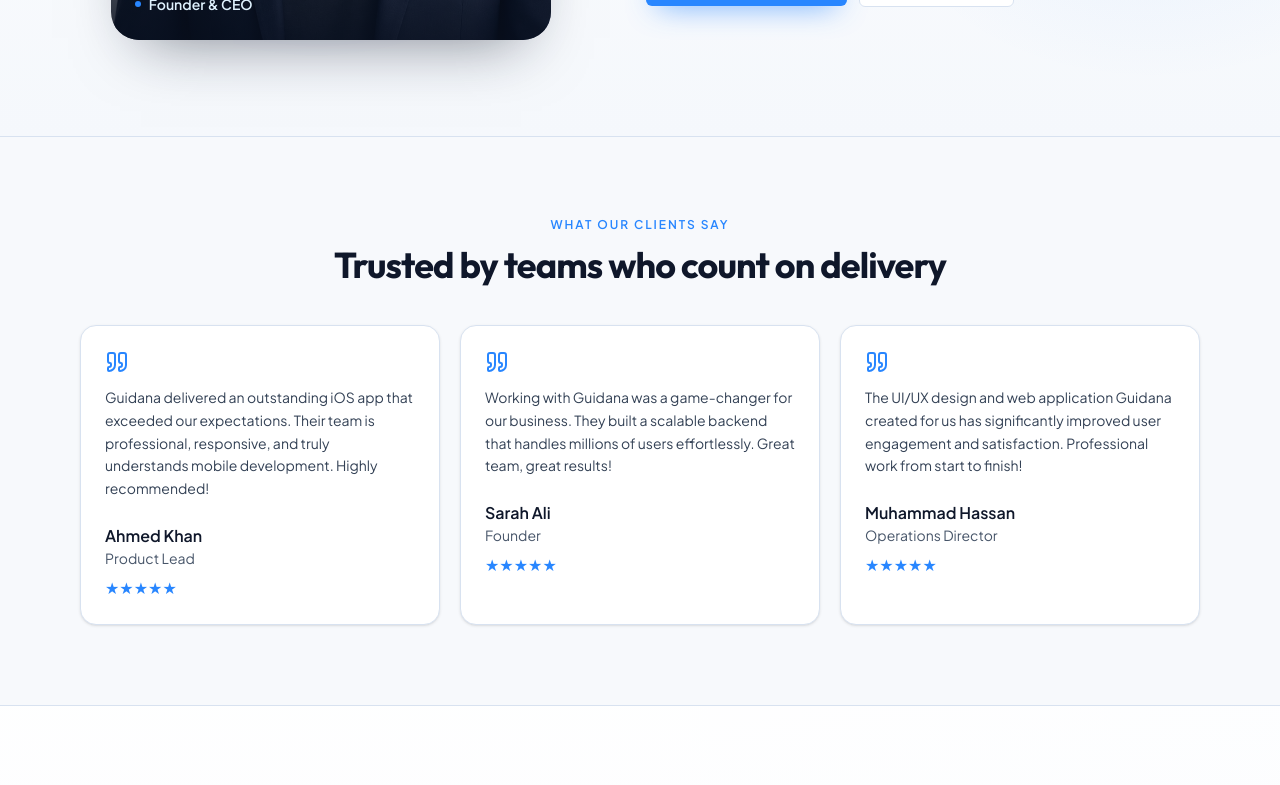
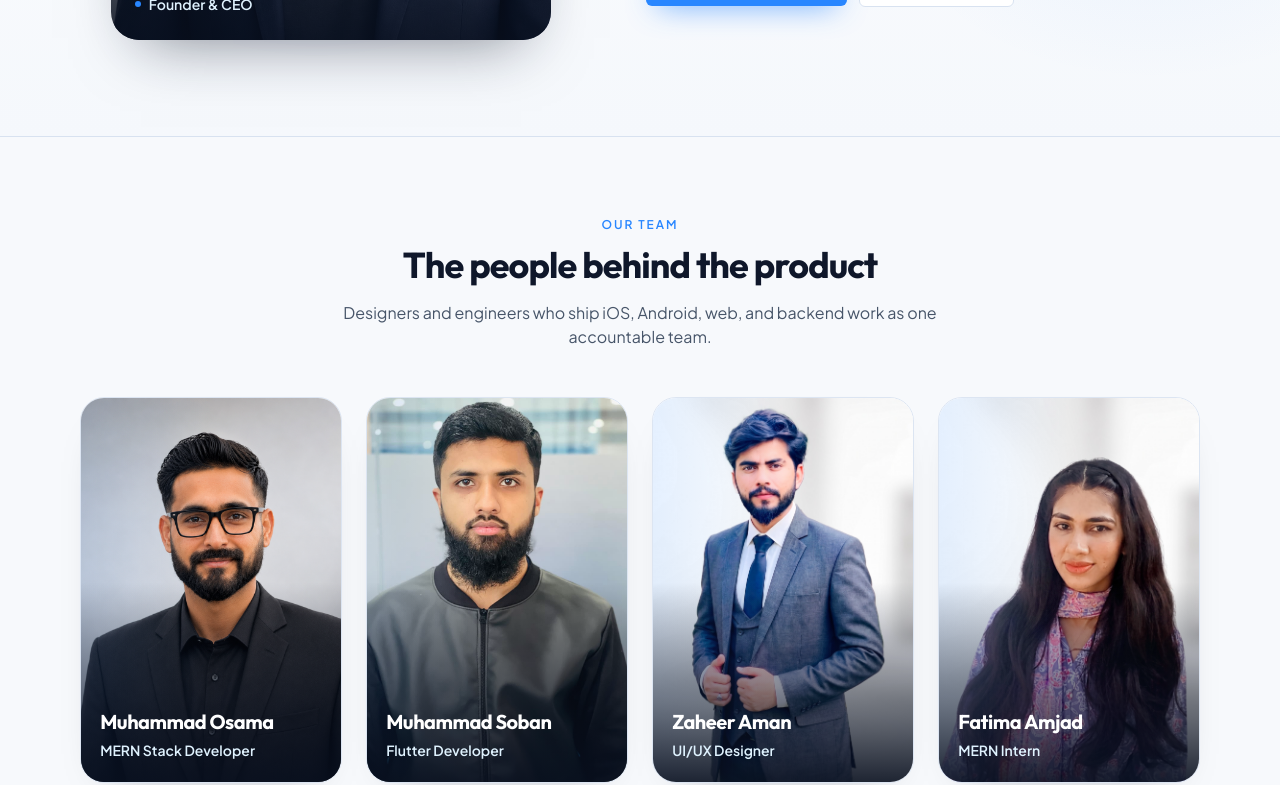
Before and after one commit to guidanatechnologies/Guidana.Online, a Next.js app: page / in a window 1280 px wide. Shown: the part 7160-7945 px from the top of the page. Built offline with nearby package versions, Linux system fonts and the light colour scheme; no server answers.

Commit message:
Remove unused team photos and add team member details to site configuration. Introduce new styles for team cards in global CSS and integrate Team component into Home and About pages.

```diff
--- a/src/app/about/page.tsx
+++ b/src/app/about/page.tsx
@@ -4,6 +4,7 @@
 import { Button } from "@/components/Button";
 import { PageHero } from "@/components/PageHero";
 import { Reveal } from "@/components/Reveal";
+import { Team } from "@/components/Team";
 import { siteConfig } from "@/lib/site";
 
 export const metadata: Metadata = {
@@ -102,6 +103,8 @@
         </div>
       </section>
 
+      <Team />
+
       <section className="page-cta border-b border-line py-16">
         <div className="container-site max-w-3xl text-center text-white">
           <h2 className="font-[family-name:var(--font-display)] text-3xl font-bold tracking-tight">
--- a/src/app/globals.css
+++ b/src/app/globals.css
@@ -665,6 +665,89 @@
 
 @media (prefers-reduced-motion: reduce) {
   .founder-portrait:hover .founder-portrait__media img {
+    transform: none;
+  }
+}
+
+.team-card {
+  display: flex;
+  flex-direction: column;
+  height: 100%;
+  overflow: hidden;
+  border-radius: 1.5rem;
+  border: 1px solid color-mix(in srgb, var(--line) 90%, white);
+  background: #fff;
+  box-shadow: 0 18px 42px -32px rgba(15, 23, 42, 0.4);
+  transition:
+    transform 0.4s cubic-bezier(0.22, 1, 0.36, 1),
+    border-color 0.3s ease,
+    box-shadow 0.4s ease;
+}
+
+.team-card:hover {
+  transform: translateY(-8px);
+  border-color: color-mix(in srgb, var(--brand) 42%, var(--line));
+  box-shadow: 0 28px 56px -28px rgba(40, 134, 255, 0.4);
+}
+
+.team-card__media {
+  position: relative;
+  width: 100%;
+  height: 20.5rem;
+  overflow: hidden;
+  flex: none;
+}
+
+@media (min-width: 640px) {
+  .team-card__media {
+    height: 22rem;
+  }
+}
+
+@media (min-width: 1024px) {
+  .team-card__media {
+    height: 24rem;
+  }
+}
+
+.team-card__media > span,
+.team-card__media img {
+  position: absolute !important;
+  inset: 0 !important;
+  width: 100% !important;
+  height: 100% !important;
+  object-fit: cover !important;
+  object-position: top center !important;
+}
+
+.team-card__media img {
+  transition: transform 1.2s cubic-bezier(0.22, 1, 0.36, 1);
+}
+
+.team-card:hover .team-card__media img {
+  transform: scale(1.05);
+}
+
+.team-card__shade {
+  position: absolute;
+  inset: 0;
+  background:
+    linear-gradient(180deg, transparent 48%, rgba(8, 15, 30, 0.9) 100%),
+    linear-gradient(90deg, rgba(40, 134, 255, 0.12), transparent 50%);
+  pointer-events: none;
+}
+
+.team-card__meta {
+  position: absolute;
+  right: 0;
+  bottom: 0;
+  left: 0;
+  padding: 1.25rem 1.2rem 1.35rem;
+}
+
+@media (prefers-reduced-motion: reduce) {
+  .team-card:hover,
+  .team-card:hover .team-card__media img {
     transform: none;
   }
 }
--- a/src/app/page.tsx
+++ b/src/app/page.tsx
@@ -11,6 +11,7 @@
   TechStack,
   Testimonials,
 } from "@/components/home/sections";
+import { Team } from "@/components/Team";
 import { siteConfig } from "@/lib/site";
 
 export const metadata: Metadata = {
@@ -29,6 +30,7 @@
       <ProcessPreview />
       <TechStack />
       <Founder />
+      <Team />
       <Testimonials />
       <FAQ />
       <FinalCTA />
--- /dev/null
+++ b/src/components/Team.tsx
@@ -0,0 +1,46 @@
+import Image from "next/image";
+import { Reveal } from "@/components/Reveal";
+import { siteConfig } from "@/lib/site";
+
+export function Team() {
+  return (
+    <section className="border-b border-line py-16 lg:py-20" aria-label="Our team">
+      <div className="container-site">
+        <Reveal className="mx-auto max-w-2xl text-center">
+          <p className="text-xs font-semibold uppercase tracking-[0.16em] text-brand">Our Team</p>
+          <h2 className="mt-3 font-[family-name:var(--font-display)] text-3xl font-bold tracking-tight sm:text-4xl">
+            The people behind the product
+          </h2>
+          <p className="mt-4 text-muted">
+            Designers and engineers who ship iOS, Android, web, and backend work as one accountable team.
+          </p>
+        </Reveal>
+
+        <div className="mt-12 grid grid-cols-1 items-stretch gap-6 sm:grid-cols-2 lg:grid-cols-4">
+          {siteConfig.team.map((member, index) => (
+            <Reveal key={member.name} delay={index * 80} className="h-full">
+              <article className="team-card">
+                <div className="team-card__media">
+                  <Image
+                    src={member.image}
+                    alt={`${member.name}, ${member.role}`}
+                    fill
+                    className="object-cover object-top"
+                    sizes="(max-width: 640px) 100vw, (max-width: 1024px) 50vw, 25vw"
+                  />
+                  <div className="team-card__shade" aria-hidden />
+                  <div className="team-card__meta">
+                    <h3 className="font-[family-name:var(--font-display)] text-xl font-bold tracking-tight text-white">
+                      {member.name}
+                    </h3>
+                    <p className="mt-1 text-sm font-semibold text-sky-100">{member.role}</p>
+                  </div>
+                </div>
+              </article>
+            </Reveal>
+          ))}
+        </div>
+      </div>
+    </section>
+  );
+}
--- a/src/lib/site.ts
+++ b/src/lib/site.ts
@@ -19,6 +19,28 @@
     detail:
       "With over a decade of expertise in full-stack development, Waqas leads Guidana with a commitment to excellence, innovation, and delivering solutions that exceed client expectations.",
   },
+  team: [
+    {
+      name: "Muhammad Osama",
+      role: "MERN Stack Developer",
+      image: "/team-photos/osama.png",
+    },
+    {
+      name: "Muhammad Soban",
+      role: "Flutter Developer",
+      image: "/team-photos/soban.jpeg",
+    },
+    {
+      name: "Zaheer Aman",
+      role: "UI/UX Designer",
+      image: "/team-photos/zaheer.jpeg",
+    },
+    {
+      name: "Fatima Amjad",
+      role: "MERN Intern",
+      image: "/team-photos/fatima.jpeg",
+    },
+  ],
   stats: [
     { value: "50+", label: "Projects Completed" },
     { value: "100k+", label: "Active Users" },
```
Also changed, not shown: public/team-photos/osama.png (renamed from public/team-photos/soban.png), public/team-photos/soban.jpeg (renamed from public/team-photos/osama.jpeg).
